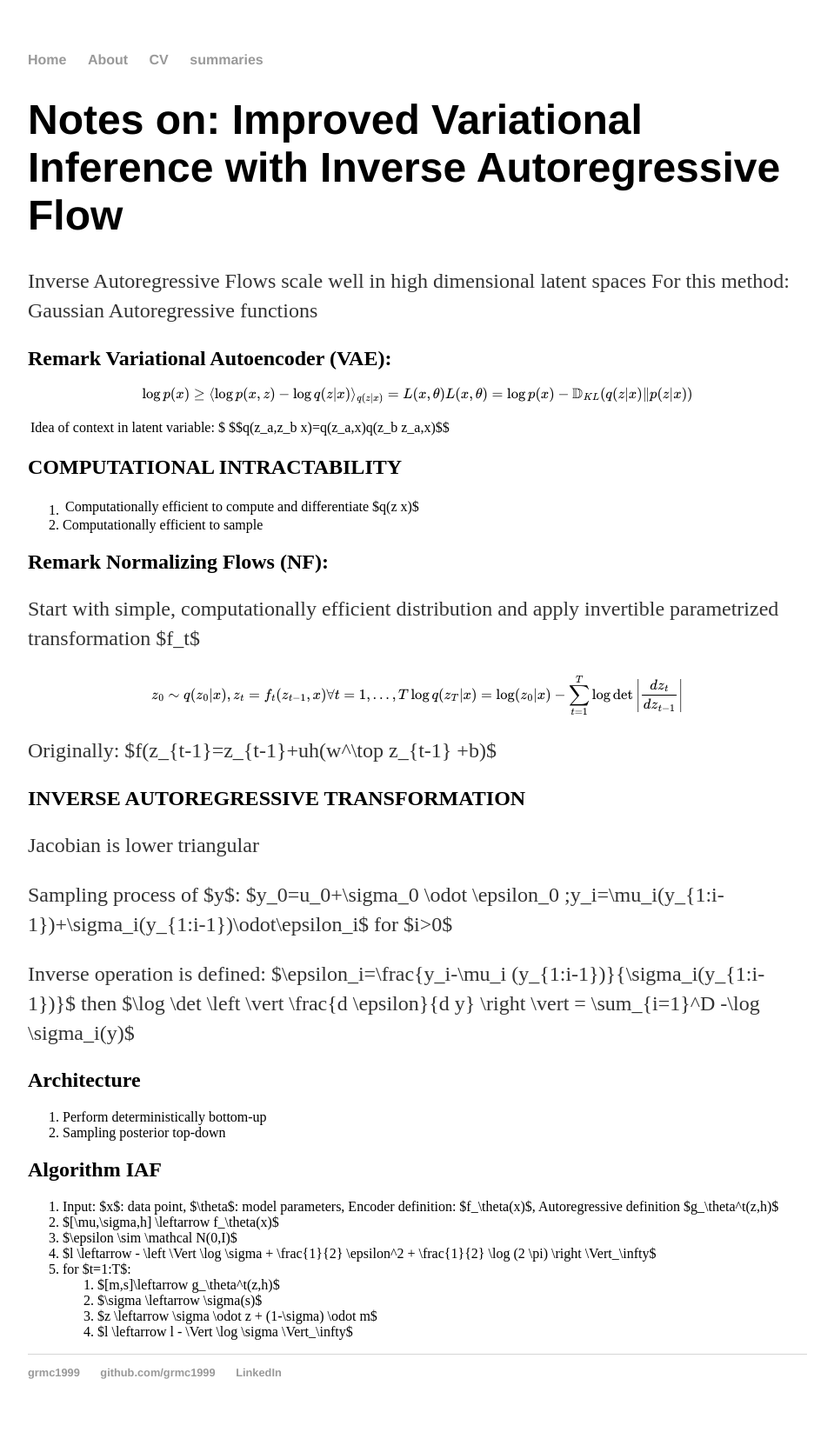
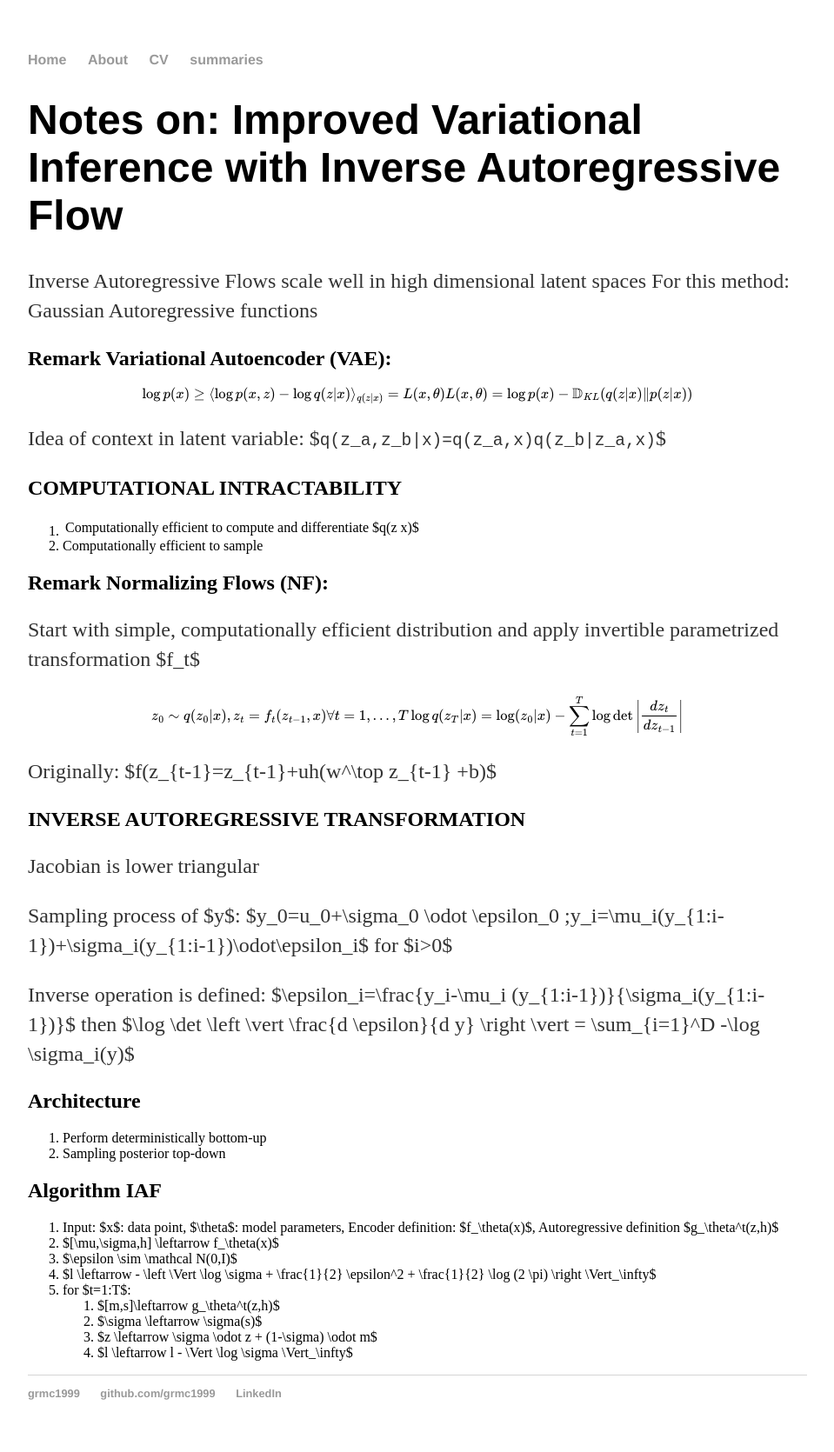
Before and after one commit to grmc1999/grmc1999.github.io, a Jekyll site: the page built from _posts/2025-02-07-Improved-Variational-Inference-with-Inverse-Autoregressive-Flow.tex.md, in a window 1280 px wide. Shown: the whole page at 87% size, without its empty margins (160-1119 px from the left). Built offline with Jekyll 4.4.1, drawn with Linux system fonts in a browser that asks for light colours; our own code applies the rules of GitHub Pages for plain Markdown files; before the commit the page ends 1646 px from its top, so only the background shows below that.

```diff
--- a/_posts/2025-02-07-Improved-Variational-Inference-with-Inverse-Autoregressive-Flow.tex.md
+++ b/_posts/2025-02-07-Improved-Variational-Inference-with-Inverse-Autoregressive-Flow.tex.md
@@ -10,7 +10,7 @@ $$
 L(x,\theta) =\log p(x)-\mathbb D_{KL}(q(z|x)\Vert p(z|x))
 $$
 
-Idea of context in latent variable: \$ $$q(z_a,z_b|x)=q(z_a,x)q(z_b|z_a,x)$$
+Idea of context in latent variable: $`q(z_a,z_b|x)=q(z_a,x)q(z_b|z_a,x)`$
 
 ## COMPUTATIONAL INTRACTABILITY
 
```
